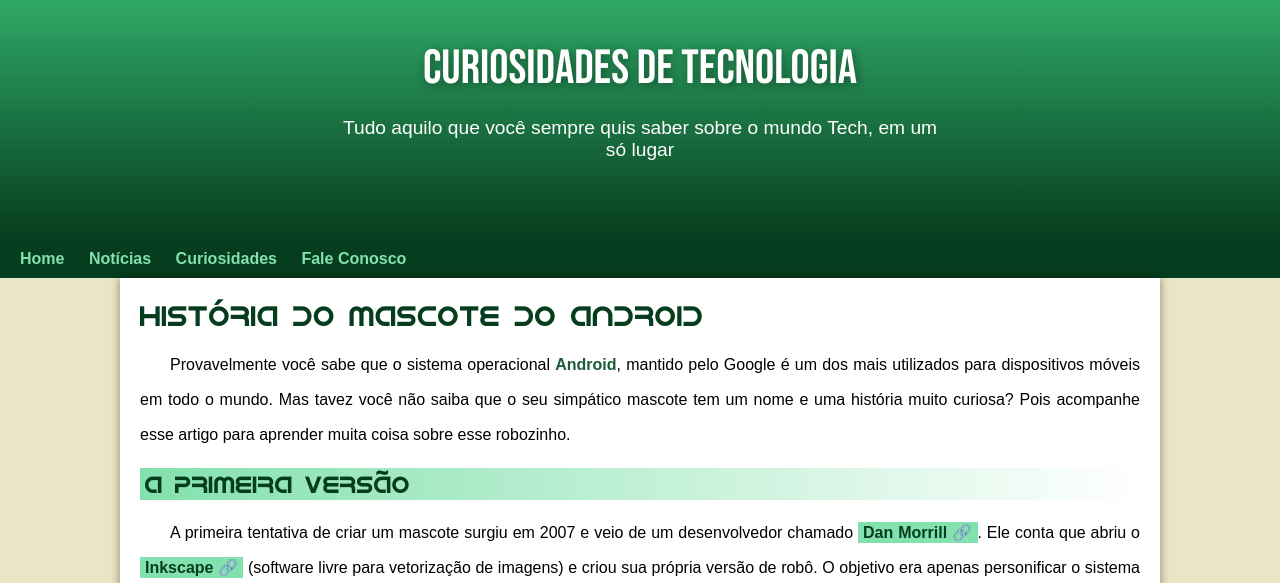
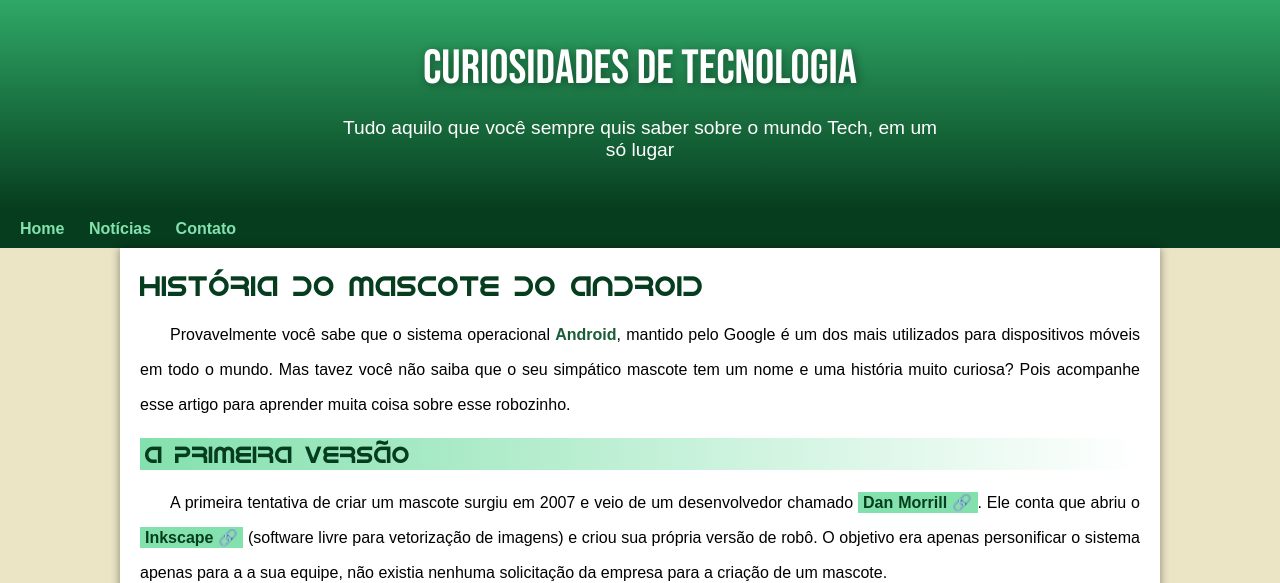
Before and after one commit to wladimir-moraes/projeto-android, a plain HTML site: page index.html in a window 1280 px wide. Shown: the top 583 px of the page. Drawn offline with Linux system fonts and the light colour scheme.

Commit message:
Ajuste do header

```diff
--- a/index.html
+++ b/index.html
@@ -16,8 +16,7 @@
     <nav>
         <a href="#">Home</a>
         <a href="#">Notícias</a>
-        <a href="#">Curiosidades</a>
-        <a href="#">Fale Conosco</a>
+        <a href="#">Contato</a>
     </nav>
     <main>
         <article>
--- a/style/style.css
+++ b/style/style.css
@@ -37,7 +37,7 @@ body {
 
 header {
     background-image: linear-gradient(to bottom, var(--cor3), var(--cor5));
-    min-height: 200px;
+    min-height: 170px;
     text-align: center;
     padding-top: 40px;
 }
@@ -54,7 +54,7 @@ header > h1 {
 header > p {
     padding-left: 10px;
     padding-right: 10px;
-    padding-bottom: 10px;
+    padding-bottom: 30px;
     max-width: 600px;
     font-family: var(--fonte-padrao);
     font-size: 1.2em;
```
